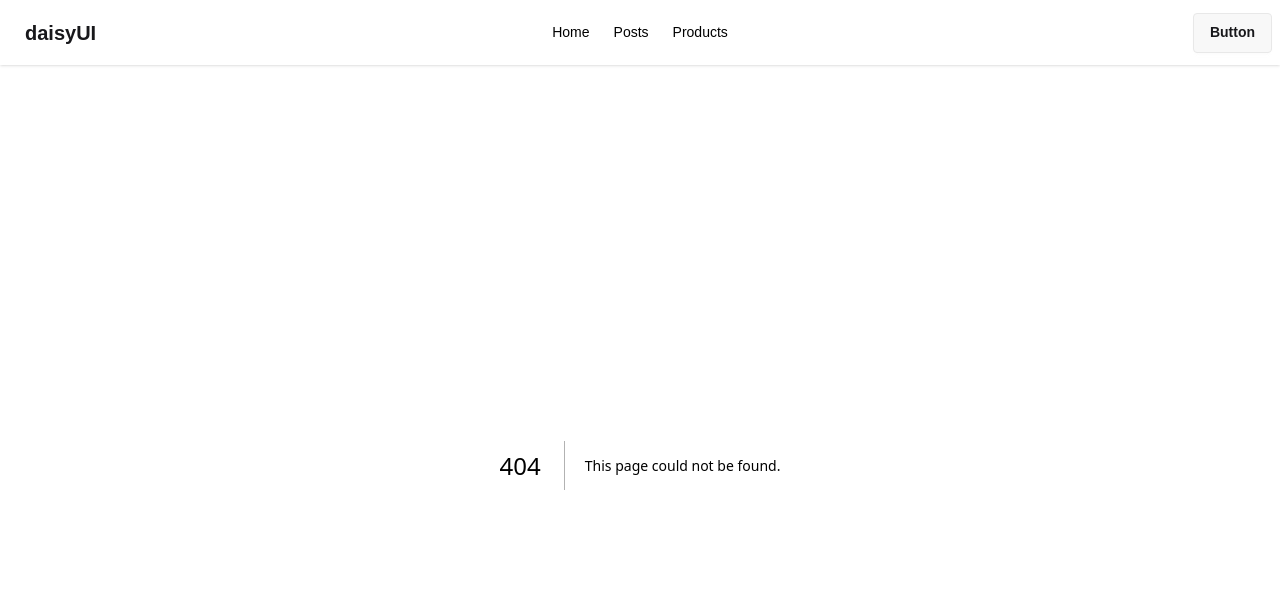
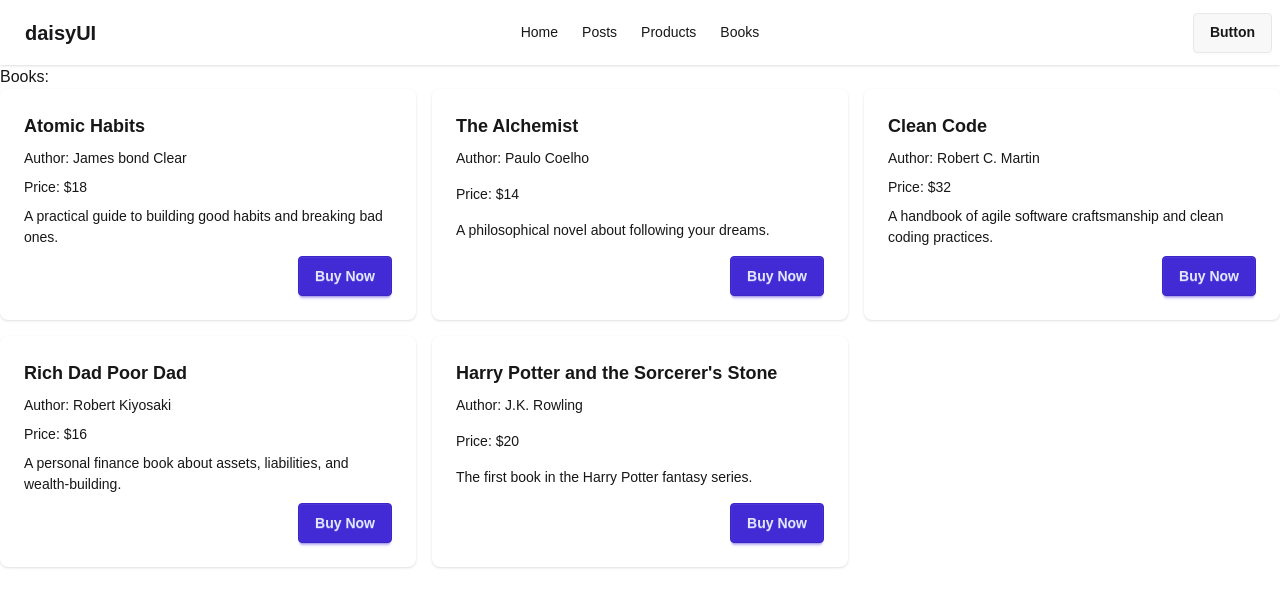
Before and after one commit to probillal/nextjs-data-fetch, a Next.js app: page /books in a window 1280 px wide. Before the commit this address had no page. Shown: the top 606 px of the page. Built offline with nearby package versions, Linux system fonts and the light colour scheme; data requests are answered from the project's data file.

Commit message:
ISR and Nextjs revalidate recap

```diff
--- a/db.json
+++ b/db.json
@@ -50,5 +50,57 @@
       "image": "https://i.ibb.co/F5ZxXBL/headset.jpg",
       "description": "Surround sound gaming headset with noise-canceling mic."
     }
+  ],
+  "books": [
+    {
+      "id": 1,
+      "title": "Atomic Habits",
+      "author": "James bond Clear",
+      "price": 18,
+      "category": "Self Development",
+      "stock": 12,
+      "image": "https://i.ibb.co/6JQ39yr/atomic-habits.jpg",
+      "description": "A practical guide to building good habits and breaking bad ones."
+    },
+    {
+      "id": 2,
+      "title": "The Alchemist",
+      "author": "Paulo Coelho",
+      "price": 14,
+      "category": "Fiction",
+      "stock": 9,
+      "image": "https://i.ibb.co/2jD0M6T/alchemist.jpg",
+      "description": "A philosophical novel about following your dreams."
+    },
+    {
+      "id": 3,
+      "title": "Clean Code",
+      "author": "Robert C. Martin",
+      "price": 32,
+      "category": "Programming",
+      "stock": 7,
+      "image": "https://i.ibb.co/k8Q1x5b/clean-code.jpg",
+      "description": "A handbook of agile software craftsmanship and clean coding practices."
+    },
+    {
+      "id": 4,
+      "title": "Rich Dad Poor Dad",
+      "author": "Robert Kiyosaki",
+      "price": 16,
+      "category": "Finance",
+      "stock": 15,
+      "image": "https://i.ibb.co/Y7bLx8n/rich-dad.jpg",
+      "description": "A personal finance book about assets, liabilities, and wealth-building."
+    },
+    {
+      "id": 5,
+      "title": "Harry Potter and the Sorcerer's Stone",
+      "author": "J.K. Rowling",
+      "price": 20,
+      "category": "Fantasy",
+      "stock": 10,
+      "image": "https://i.ibb.co/Jk5F8mY/harry-potter.jpg",
+      "description": "The first book in the Harry Potter fantasy series."
+    }
   ]
 }
--- /dev/null
+++ b/src/app/books/page.jsx
@@ -0,0 +1,21 @@
+import BookCard from "@/components/BookCard";
+
+const BooksPage = async () => {
+  const res = await fetch("http://localhost:5000/books", {
+    next: { revalidate: 10 },
+  });
+  const books = await res.json();
+  console.log("Books ", books);
+  return (
+    <div>
+      <h2>Books:</h2>
+      <div className="grid grid-cols-3 gap-4">
+        {books.map((book) => (
+          <BookCard key={book.id} book={book}></BookCard>
+        ))}
+      </div>
+    </div>
+  );
+};
+
+export default BooksPage;
--- a/src/app/layout.js
+++ b/src/app/layout.js
@@ -25,7 +25,7 @@
     >
       <body className="min-h-full flex flex-col">
         <Navbar></Navbar>
-        <main>{children}</main>
+        <main className="container mx-auto">{children}</main>
       </body>
     </html>
   );
--- a/src/app/products/page.jsx
+++ b/src/app/products/page.jsx
@@ -2,7 +2,7 @@
 
 const getProducts = async () => {
   const res = await fetch("http://localhost:5000/products", {
-    cache: "no-store",
+    next: { revalidate: 10 },
   });
   return res.json();
 };
--- /dev/null
+++ b/src/components/BookCard.jsx
@@ -0,0 +1,18 @@
+const BookCard = ({ book }) => {
+  const { title, author, price, description } = book;
+  return (
+    <div className="card  bg-base-100 card-md shadow-sm">
+      <div className="card-body">
+        <h2 className="card-title">{title}</h2>
+        <p>Author: {author}</p>
+        <p>Price: ${price}</p>
+        <p>{description}</p>
+        <div className="justify-end card-actions">
+          <button className="btn btn-primary">Buy Now</button>
+        </div>
+      </div>
+    </div>
+  );
+};
+
+export default BookCard;
--- a/src/components/Navbar.jsx
+++ b/src/components/Navbar.jsx
@@ -13,6 +13,9 @@
 
       <li>
         <Link href="/products">Products</Link>
+      </li>
+      <li>
+        <Link href="/books">Books</Link>
       </li>
     </>
   );
--- a/src/components/ProductCard.jsx
+++ b/src/components/ProductCard.jsx
@@ -3,7 +3,7 @@
 const ProductCard = ({ product }) => {
   const { name, price, stock, brand, description, image } = product;
   return (
-    <div className="card bg-base-100 w-96 shadow-sm">
+    <div className="card bg-base-100 shadow-sm">
       <figure>
         <Image src={image} width={300} height={200} alt={name} />
       </figure>
```
